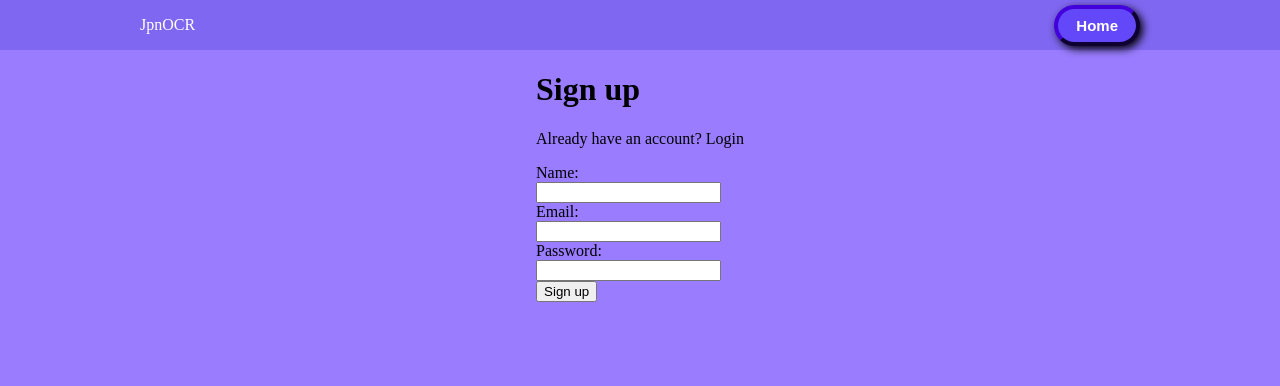
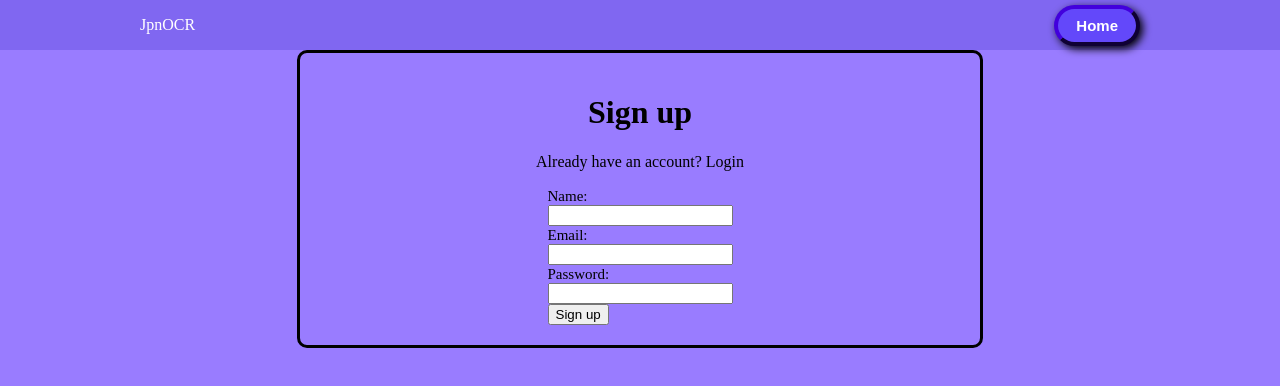
Before and after one commit to emilykrohn/JpnOCR, a website built with webpack: page sign-up.html in a window 1280 px wide. Built offline with nearby package versions, Linux system fonts and the light colour scheme.

Commit message:
Format sign up page

```diff
--- a/sign-up.html
+++ b/sign-up.html
@@ -19,8 +19,9 @@
     </div>
     <div id="form-container">
         <div id="sign-up">
-            <h1>Sign up</h1>
-            <p>Already have an account? Login</p>
+            <h1 id="sign-up-header">Sign up</h1>
+            <p id="sign-up-text">Already have an account? Login</p>
+            <div id="form">
                 <form id="sign-up-form" action="index.html">
                     <label for="name">Name:</label><br>
                     <input type="text" id="name" name="name"><br>
@@ -32,6 +33,7 @@
                 </form>
             </div>
         </div>
+    </div>
     <script src="dist/main.js"></script>
 </body>
 </html>
--- a/styles.css
+++ b/styles.css
@@ -112,3 +112,27 @@ button {
     display: flex;
     justify-content: center;
 }
+
+#sign-up {
+    border-style: solid;
+    border-radius: 10px;
+    width: 50%;
+    padding: 20px;
+}
+
+#sign-up-header {
+    text-align: center;
+}
+
+#sign-up-text {
+    text-align: center;
+}
+
+#form {
+    display: flex;
+    justify-content: center;
+}
+
+label {
+    font-size: 15px;
+}
```
Lines whose indentation alone changed are shown as unchanged.
